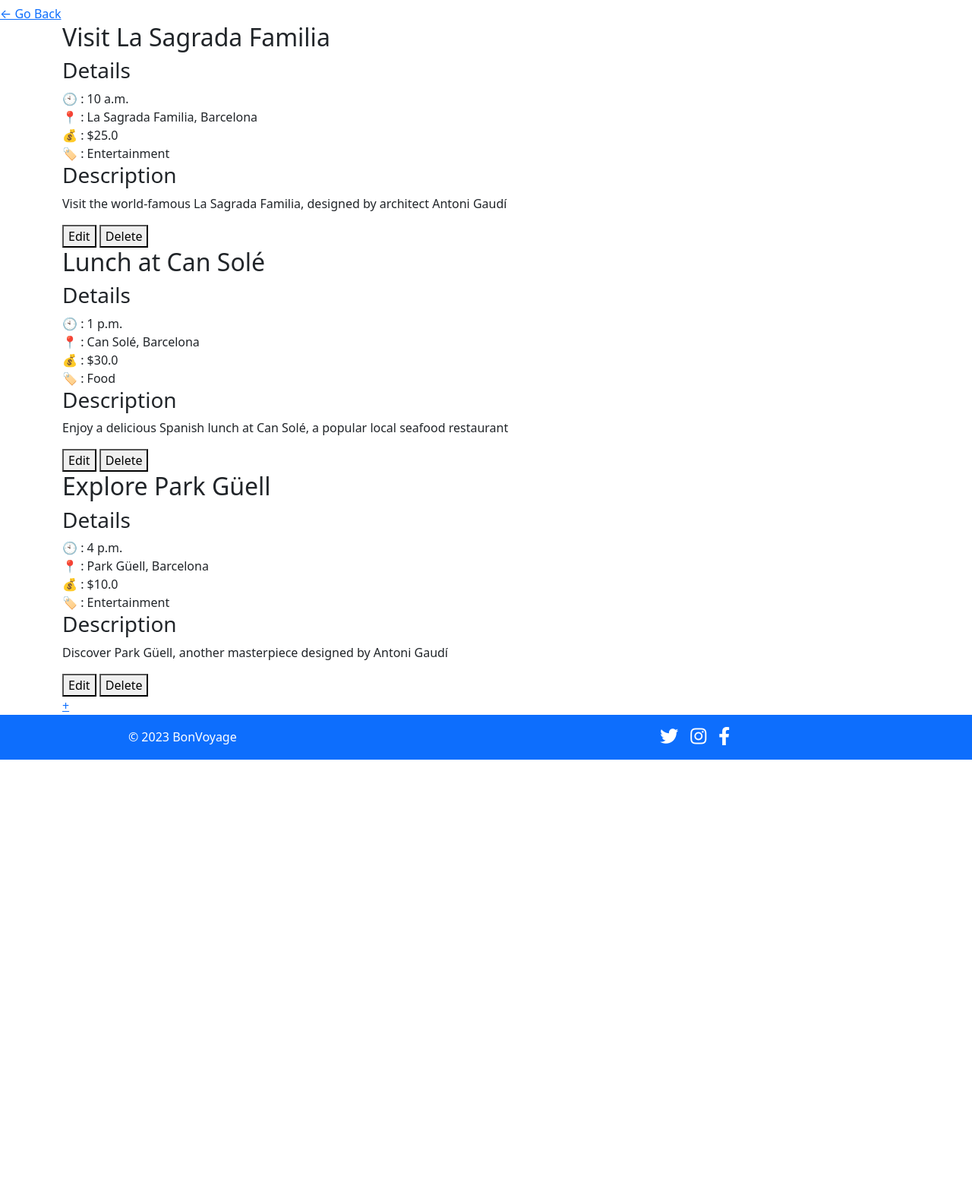
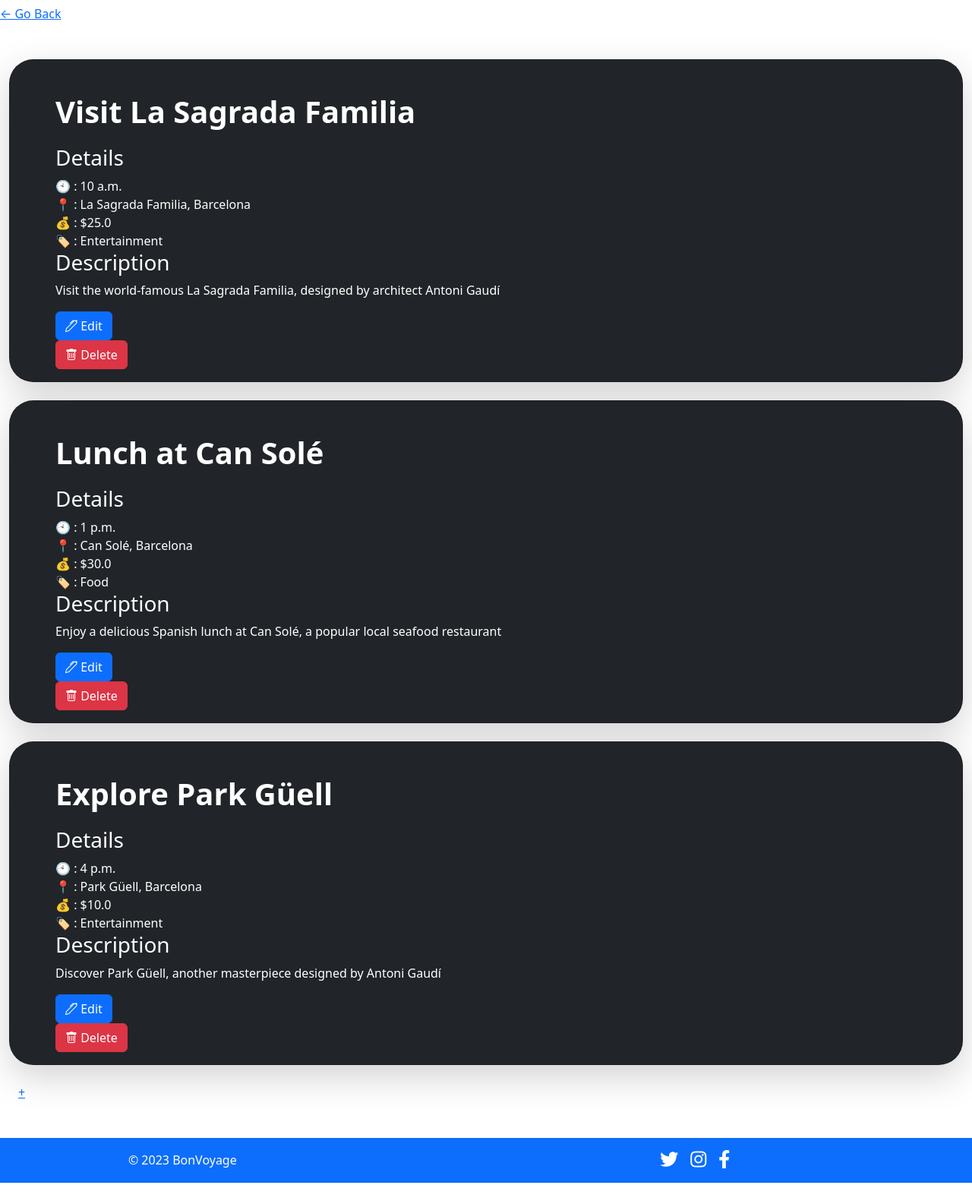
Before and after one commit to Karoboro/TravelPlanner, a Django app: page /view/day/1 in a window 1280 px wide. Shown: the part 112-1693 px from the top of the page at 76% size. Before the commit the page ends 1112 px from the top, so only its background shows below. Run offline with Django 4.2, Linux system fonts and the light colour scheme; data comes from the database, SQL or seed files in the repository; some libraries are stand-ins or nearby versions.

Commit message:
add bootstrap styling to day view. Add icons to buttons

```diff
--- a/main/templates/main/days.html
+++ b/main/templates/main/days.html
@@ -8,10 +8,11 @@
     <div class="left-nav">
         <a href="{% url 'view_trip' day.trip.pk %}" class="go-back">&larr; Go Back</a>
     </div>
-    <div class="container">
+    <div class="row row-cols-lg-1 align-items-stretch g-4 py-5 px-4">
         {% for event in day.event_set.all %}
-        <div class="event-details">
-            <h2 class="event-name">{{ event.name }}</h2>
+        <div class="card card-cover h-100 overflow-hidden text-white bg-dark rounded-5 shadow-lg">
+            <div class="d-flex flex-column h-100 p-5 pb-3 text-white text-shadow-1">
+                <h2 class="mt-0 mb-4 display-6 lh-1 fw-bold">{{ event.name }}</h2>
                 <!-- <span class="time">{{ event.time }}</span> -->
                 <!-- <span class="location">📍: {{ event.location }}</span> -->
                 <!-- <div class="tags">
@@ -28,8 +29,9 @@
 
                 <h3>Description</h3>
                 <p class="subtask">{{ event.description }}</p>
-            <a href="{% url 'edit_event' event.pk %}"><button class="edit-event-btn">Edit</button></a>
-            <a href="{% url 'delete_event' event.pk %}" onclick="return confirm('Are you sure you want to delete this item?')"><button class="delete-event-btn">Delete</button></a>
+                <a href="{% url 'edit_event' event.pk %}"><button class="btn btn-primary"><i class="bi bi-pen"></i> Edit </button></a>
+                <a href="{% url 'delete_event' event.pk %}" onclick="return confirm('Are you sure you want to delete this item?')"><button class="btn btn-danger"><i class="bi bi-trash"></i> Delete </button></a>
+            </div>
         </div>
         {% endfor %}
         <div class="add-event">
--- a/main/templates/main/trips.html
+++ b/main/templates/main/trips.html
@@ -47,11 +47,11 @@
             <ul class="d-flex list-unstyled mt-auto align-items-right">
 
               <li class="d-flex align-items-center me-3">
-                <a href="{% url 'view_day' day.pk %}"><button type="button" class="btn btn-primary">Details</button></a>
+                <a href="{% url 'view_day' day.pk %}"><button type="button" class="btn btn-primary"><i class="bi bi-info-circle"></i> Details</button></a>
 
               </li>
               <li class="d-flex align-items-center">
-                <a href="{% url 'delete_day' day.pk %}" onclick="return confirm('Are you sure you want to delete this item?')"><button type="button" class="btn btn-danger">Delete</button></a>
+                <a href="{% url 'delete_day' day.pk %}" onclick="return confirm('Are you sure you want to delete this item?')"><button type="button" class="btn btn-danger"><i class="bi bi-trash"></i> Delete</button></a>
               </li>
             </ul>
           </div>
@@ -63,7 +63,7 @@
         <a href="{% url 'add_day' trip.id %}" class="text-decoration-none">
           <div class="card card-cover h-100 overflow-hidden text-white bg-dark rounded-5 shadow-lg">
             <div class="d-flex flex-column h-100 p-5 pb-3 text-white text-shadow-1 justify-content-center align-items-center">
-              <i class="bi bi-plus-lg fs-1"></i>
+              <i class="bi bi-calendar-plus fs-1"></i>
               <h2 class="mt-2 mb-4 display-6 lh-1 fw-bold text-center">Add Day</h2>
             </div>
           </div>
```
Lines whose indentation alone changed are shown as unchanged.
